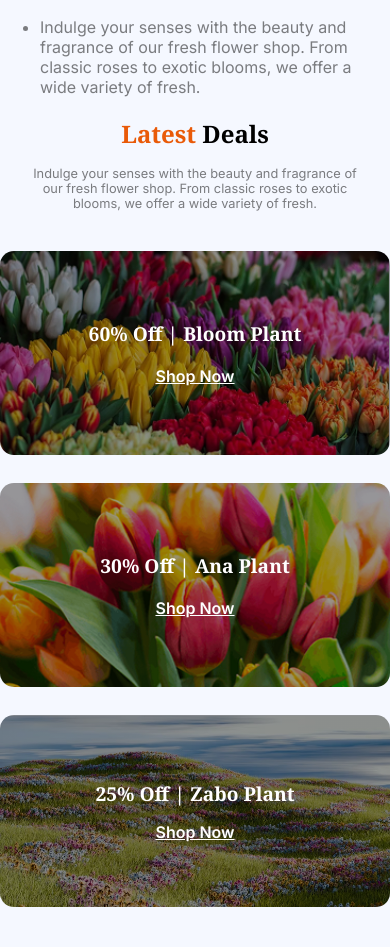
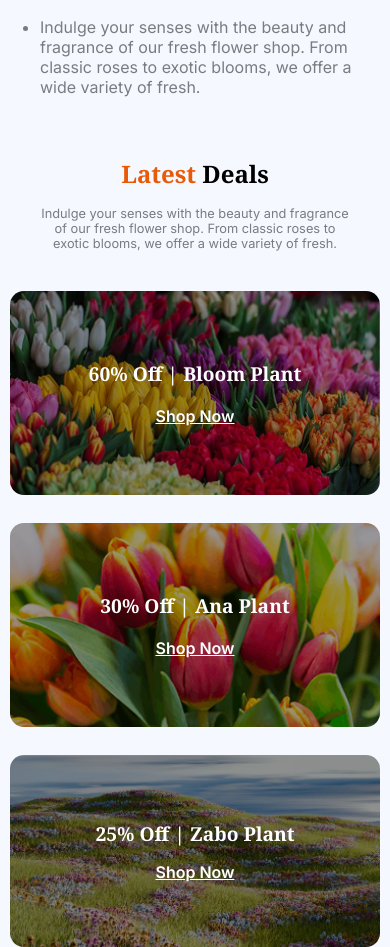
Before and after one commit to rakib-hossain32/assignment-2, a plain HTML site: page index.html in a window 390 px wide. Shown: the part 3110-4057 px from the top of the page. Drawn offline with Linux system fonts and the light colour scheme.

Commit message:
latest-deals section top margin added

```diff
--- a/index.html
+++ b/index.html
@@ -14,7 +14,7 @@
     <link rel="stylesheet" href="styles/style.css" />
   </head>
   <body>
-    <!-- header section -->
+    <!-- header section  -->
     <header class="header max-width">
       <nav class="navbar display-flex">
         <img src="assets/logo.png" alt="" class="" />
@@ -161,8 +161,8 @@
           </div>
         </div>
       </section>
-      <!-- inter-font section -->
-      <section class="max-width inter-font">
+      <!-- latest deals section -->
+      <section class="max-width inter-font latest-deals">
         <div class="text-center">
           <h3 class="heading-styles latest-deals-heading">
             <span class="unique-color">Latest</span> Deals
--- a/styles/style.css
+++ b/styles/style.css
@@ -373,7 +373,7 @@ body {
   .latest-deals {
     margin-right: 10px;
     margin-left: 10px;
-    margin-top: 100px;
+    margin-top: 40px;
   }
   .latest-deals-description {
     font-size: 0.8rem;
```
